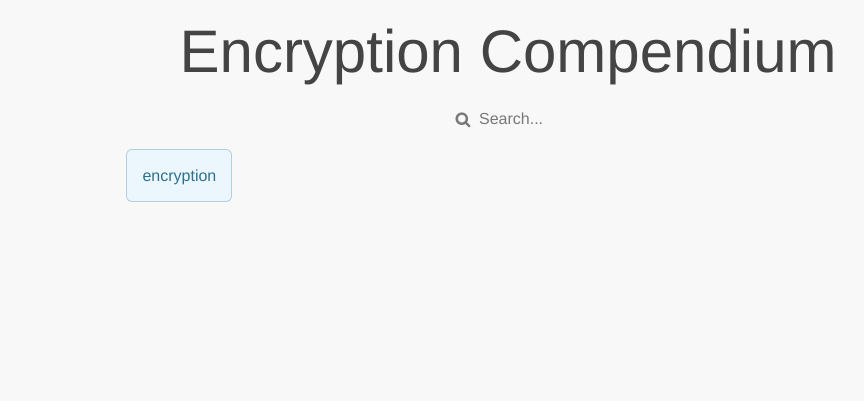
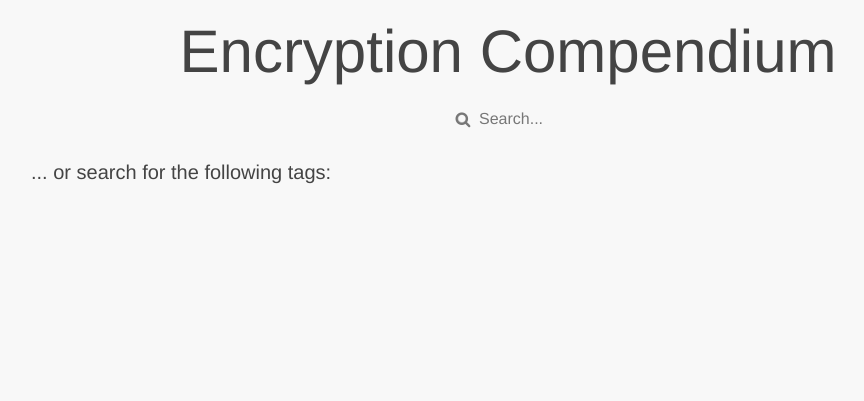
Before and after one commit to The-Encryption-Compendium/the-encryption-compendium, a Django app: page / in a window 1280 px wide. Shown: the part 42-443 px from the top of the page, without its empty margins (132-996 px from the left). Run offline with Django 3.2, Linux system fonts and the light colour scheme; data that the repository does not hold is empty.

Commit message:
Make the landing page look a little nicer. Ensure that the landing page actually shows the real tags.

```diff
--- a/src/public_view/views.py
+++ b/src/public_view/views.py
@@ -4,11 +4,14 @@ Views for the public-facing side of the site.
 
 from django.shortcuts import render
 from django.views.decorators.http import require_http_methods
+from research_assistant.models import CompendiumEntryTag
 
 
 @require_http_methods(["GET"])
 def landing_page(request):
-    return render(request, "landing_page.html")
+    # Get a list of all of the tags, sorted alphabetically
+    tags = CompendiumEntryTag.objects.order_by("tagname").all()
+    return render(request, "landing_page.html", context={"tags": tags})
 
 
 @require_http_methods(["POST"])
--- a/src/templates/landing_page.html
+++ b/src/templates/landing_page.html
@@ -15,9 +15,22 @@ Template for the landing page for the site.
   {% include "includes/searchbar.html" %}
 </div>
 
-<div class="uk-grid uk-width-medium-8-10 uk-container-center uk-text-break uk-margin-top">
-  <a class="uk-panel uk-panel-box uk-panel-box-primary" href="#">
-    encryption
-  </a>
+<h2 class="uk-article-lead">
+  ... or search for the following tags:
+</h2>
+
+<div style="margin-top: 3rem;"></div>
+
+<div class="uk-width-medium-8-10 uk-container-center uk-text-break uk-margin-top">
+  <div class="uk-grid uk-grid-small" data-uk-grid-margin="">
+    {% for tag in tags %}
+    <div>
+      <a class="uk-panel uk-panel-box uk-panel-box-primary" href="#">
+        {{ tag.tagname }}
+      </a>
+    </div>
+    {% endfor %}
+  </div>
 </div>
+
 {% endblock %}
```
